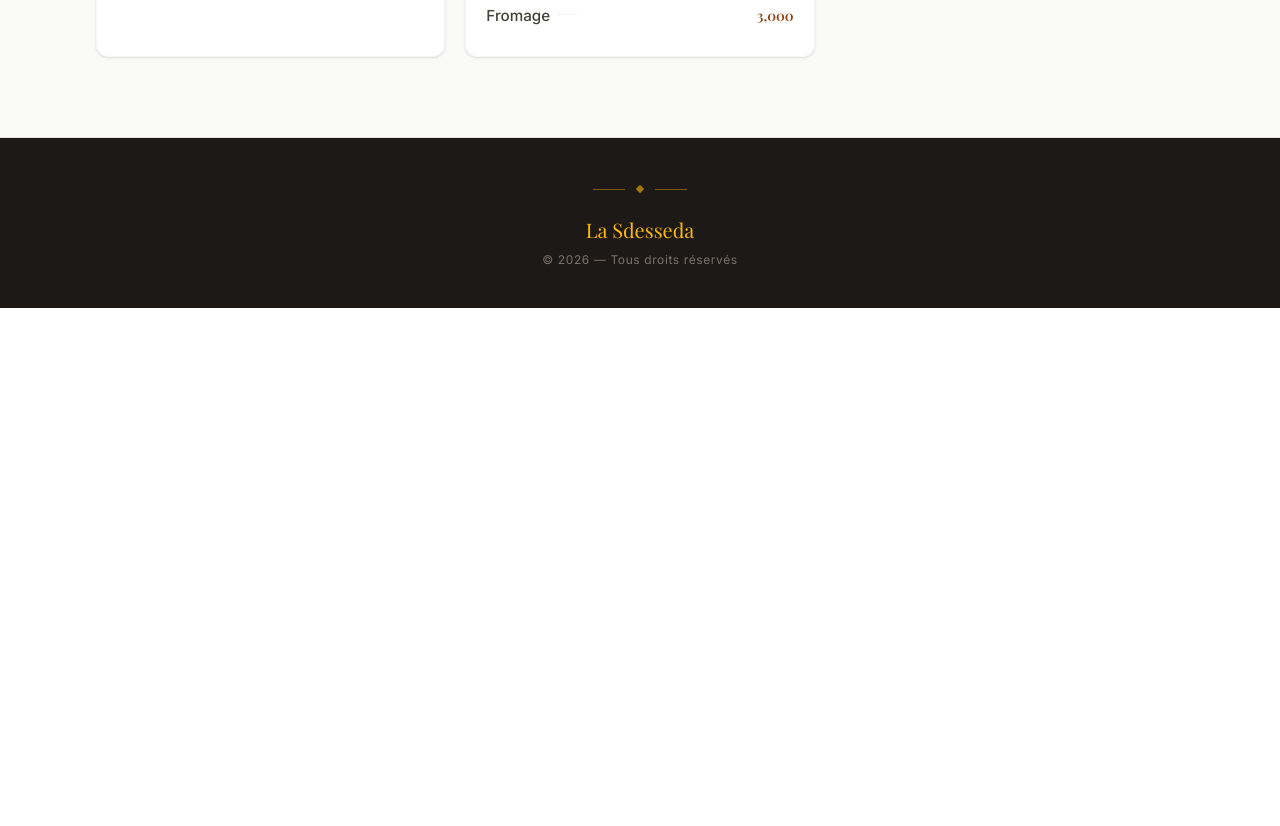
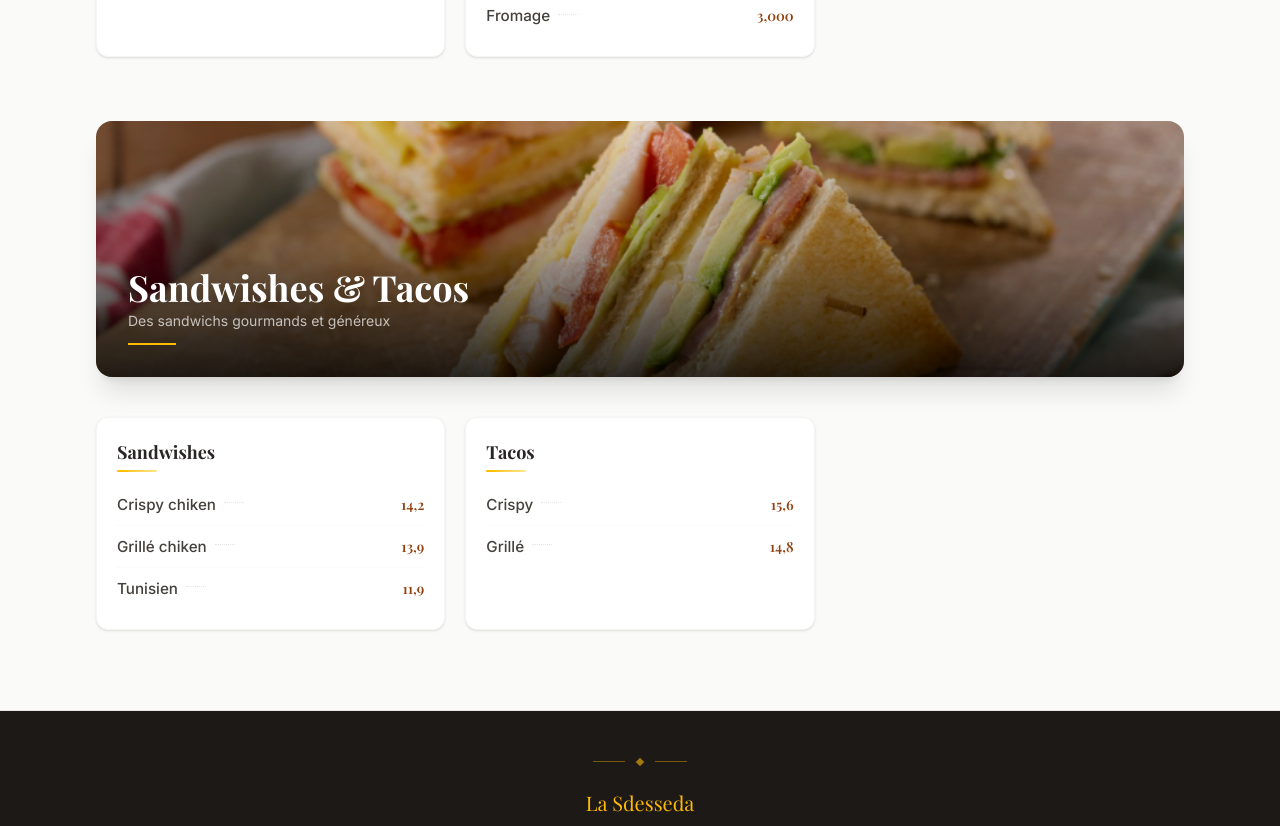
Before and after one commit to aminos14759/cafe, a React (Vite) app: page / in a window 1280 px wide. Shown: the part 7582-8408 px from the top of the page. Before the commit the page ends 7890 px from the top, so only its background shows below. Built offline with nearby package versions, Linux system fonts and the light colour scheme; a web font is replaced by a local one.

Commit message:
ajout dune section

```diff
--- a/src/App.jsx
+++ b/src/App.jsx
@@ -7,6 +7,7 @@ import iceDrinksImg from './assets/ice_drinks.png'
 import hotDrinksImg from './assets/hot_drinks.png'
 import sweetImg from './assets/crepe nutella.png'
 import savoryImg from './assets/pasta.png'
+import sandwichImg from './assets/sandwich.png'
 
 /* ═══════════════════ MENU DATA ═══════════════════ */
 
@@ -332,6 +333,28 @@ const menuSections = [
       },
     ],
   },
+  {
+    title: "Sandwishes & Tacos",
+    subtitle: "Des sandwichs gourmands et généreux",
+    bannerImage: sandwichImg,
+    categories: [
+      {
+        name: "Sandwishes",
+        items: [
+          { name: "Crispy chiken", price: "14,2" },
+          { name: "Grillé chiken", price: "13,9" },
+          { name: "Tunisien", price: "11,9" },
+        ],
+      },
+      {
+        name: "Tacos",
+        items: [
+          { name: "Crispy", price: "15,6" },
+          { name: "Grillé", price: "14,8" },
+        ],
+      },
+    ],
+  },
 ]
 
 /* ═══════ Decorative Divider ═══════ */
```
Also changed, not shown: src/assets/sandwich.png (added).
